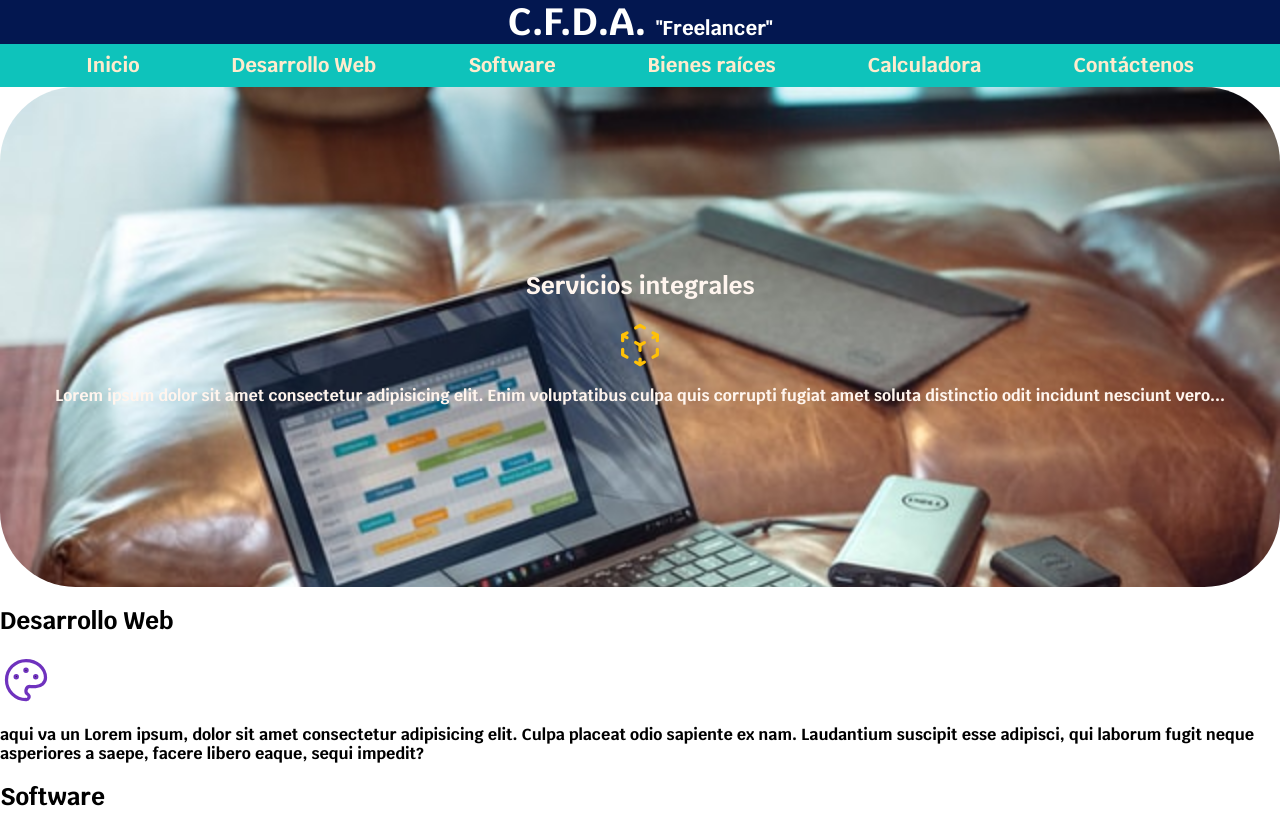
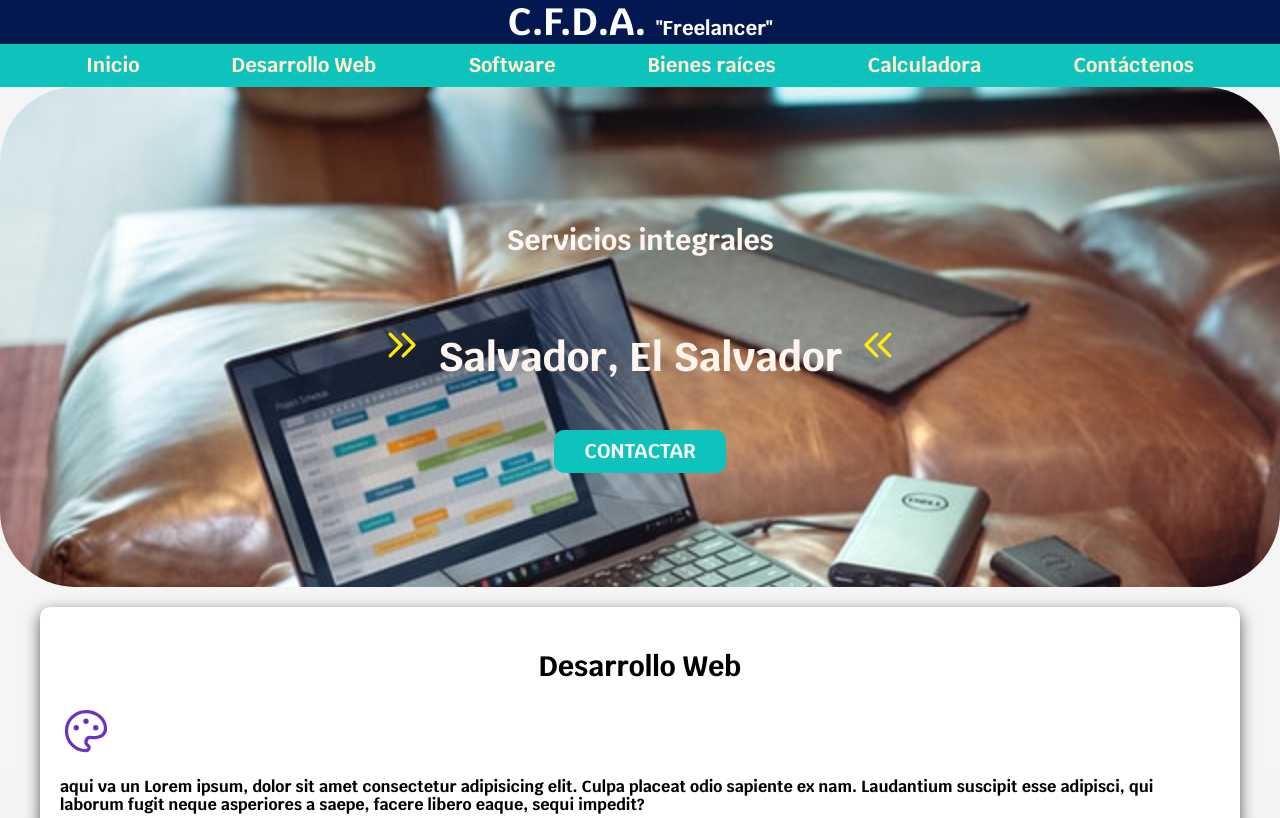
Before and after one commit to cefedual/misitio, a plain HTML site: page index.html in a window 1280 px wide. Shown: the top 818 px of the page. Drawn offline with Linux system fonts and the light colour scheme.

Commit message:
segundo envio

```diff
--- a/CSS/styles.css
+++ b/CSS/styles.css
@@ -1,6 +1,7 @@
+/*Global configuración*/
 html{
     font-size: 62.5%;
-    box-sizing: border-box;
+    box-sizing: border-box; /*Hack para box model */
 }
 *, *:before, *:after {
     box-sizing: inherit;
@@ -8,12 +9,54 @@ html{
 body{
     font-size: 16px; /*1 rem es igual a 10px*/
     font-family: 'Krub', sans-serif;
+    background-image: linear-gradient(to top, #DFE9F3 0%, whitesmoke 50%);
 }
-h1{
+.contenedor{
+    max-width: 120rem;
+    margin: 0 auto;
+}
+.boton {
+    background-color: #0EC3BB;
+    color: whitesmoke;
+    padding: 1rem 3rem;
+    margin-top: 1rem;
+    font-size: 2rem;
+    text-decoration: none;
+    text-transform: uppercase;
+    border-radius: 1rem;
+    width: 90%;
     text-align: center;
+}
+@media (min-width: 780px) {
+    .boton {
+        width: auto;
+    }
+}
+.sombra {
+    -webkit-box-shadow: 0px 5px 15px 0px rgba(0,0,0,0.63);
+    -moz-box-shadow: 0px 5px 15px 0px rgba(0,0,0,0.63);
+    box-shadow: 0px 5px 15px 0px rgba(0,0,0,0.63);
+    background-color: white;
+    padding: 2rem;
+    border-radius: 1rem;
+}
+/* Tipografía General */
+h1 {
+    font-size: 3.8rem;
+}
+h2 {
+    font-size: 2.8rem;
+}
+h3 {
+    font-size: 1.8rem;
+}
+h1,h2,h3 {
+    text-align: center;
+}
+/*Titulo*/
+.titulo{
     color: #ffffff;
     background-color:#031750;
-    font-size: 3.8rem;
     /*border-radius: 5cm;*/
     margin-top: 0;
     margin-bottom: 0;
@@ -21,16 +64,12 @@ h1{
     margin-right: auto;
 }
 
-h1 span {
+.titulo span {
     font-size: 2rem;
     color: #ffffff;
     font-family: 400;
 }
-.contenedor{
-    max-width: 120rem;
-    margin: 0 auto;
-}
-
+/* Menú de navegación principal*/
 .nav-bg{
     background-color: #0EC3BB;
     /*border-radius: 5cm;*/
@@ -67,6 +106,7 @@ h1 span {
     padding: 15rem;
     position: relative;
     border-radius: 2cm;
+    margin-bottom: 2rem;
 }
 .contenido-hero{
     position: absolute;
@@ -84,3 +124,7 @@ h1 span {
 .contenido-hero p {
     color: seashell;
 }
+.ubicacion {
+    display: flex;
+    font-size: 4rem;
+}
--- a/index.html
+++ b/index.html
@@ -16,7 +16,7 @@
   </head>
   <body>
     <header>
-      <h1>C.F.D.A. <span>"Freelancer"</span></h1>
+      <h1 class="titulo">C.F.D.A. <span>"Freelancer"</span></h1>
     </header>
     <div class="nav-bg">
       <nav class="menu contenedor">
@@ -31,41 +31,26 @@
     <section class="hero">
       <div class="contenido-hero">
         <h2>Servicios integrales</h2>
-          <svg
-            xmlns="http://www.w3.org/2000/svg"
-            class="icon icon-tabler icon-tabler-3d-cube-sphere"
-            width="52"
-            height="52"
-            viewBox="0 0 24 24"
-            stroke-width="1.5"
-            stroke="#FFC107"
-            fill="none"
-            stroke-linecap="round"
-            stroke-linejoin="round"
-          >
-            <path stroke="none" d="M0 0h24v24H0z" fill="none" />
-            <path d="M6 17.6l-2 -1.1v-2.5" />
-            <path d="M4 10v-2.5l2 -1.1" />
-            <path d="M10 4.1l2 -1.1l2 1.1" />
-            <path d="M18 6.4l2 1.1v2.5" />
-            <path d="M20 14v2.5l-2 1.12" />
-            <path d="M14 19.9l-2 1.1l-2 -1.1" />
-            <line x1="12" y1="12" x2="14" y2="10.9" />
-            <line x1="18" y1="8.6" x2="20" y2="7.5" />
-            <line x1="12" y1="12" x2="12" y2="14.5" />
-            <line x1="12" y1="18.5" x2="12" y2="21" />
-            <path d="M12 12l-2 -1.12" />
-            <line x1="6" y1="8.6" x2="4" y2="7.5" />
-          </svg>
+        <div class="ubicacion">
           <p>
-            Lorem ipsum dolor sit amet consectetur adipisicing elit. Enim
-            voluptatibus culpa quis corrupti fugiat amet soluta distinctio odit
-            incidunt nesciunt vero...
+            <svg xmlns="http://www.w3.org/2000/svg" class="icon icon-tabler icon-tabler-chevrons-right" width="52" height="52" viewBox="0 0 24 24" stroke-width="1.5" stroke="#ffec00" fill="none" stroke-linecap="round" stroke-linejoin="round">
+              <path stroke="none" d="M0 0h24v24H0z" fill="none"/>
+              <polyline points="7 7 12 12 7 17" />
+              <polyline points="13 7 18 12 13 17" />
+            </svg>
+            Salvador, El Salvador
+            <svg xmlns="http://www.w3.org/2000/svg" class="icon icon-tabler icon-tabler-chevrons-left" width="52" height="52" viewBox="0 0 24 24" stroke-width="1.5" stroke="#ffec00" fill="none" stroke-linecap="round" stroke-linejoin="round">
+              <path stroke="none" d="M0 0h24v24H0z" fill="none"/>
+              <polyline points="11 7 6 12 11 17" />
+              <polyline points="17 7 12 12 17 17" />
+            </svg>
           </p>
-        </div>
-      </section>
+        </div> <!-- Este es de ubicación-->
+        <a class="boton" href="contacto.html">Contactar</a>
+      </div>
+    </section>
 
-    <main>
+    <main class="contenedor sombra">
       <section>
         <h2>Desarrollo Web</h2>
         <svg
```
